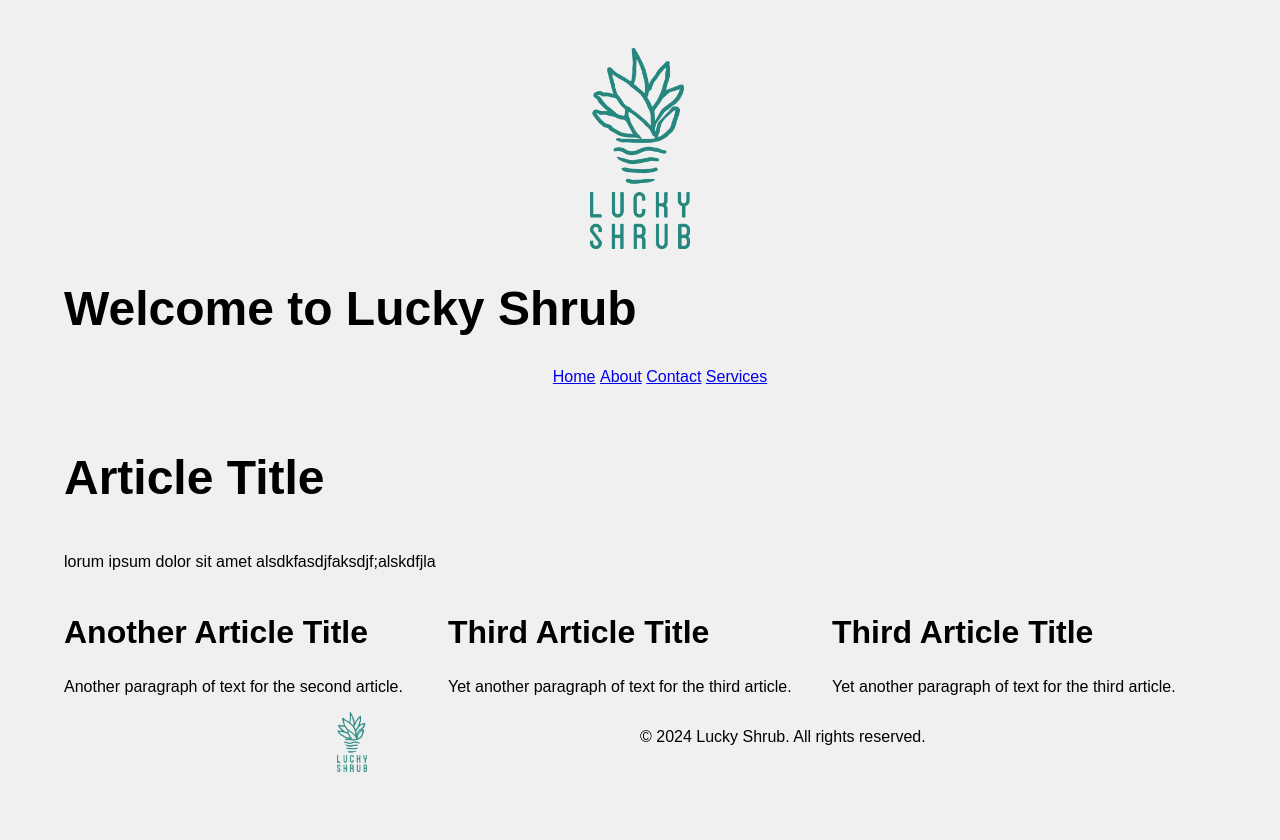
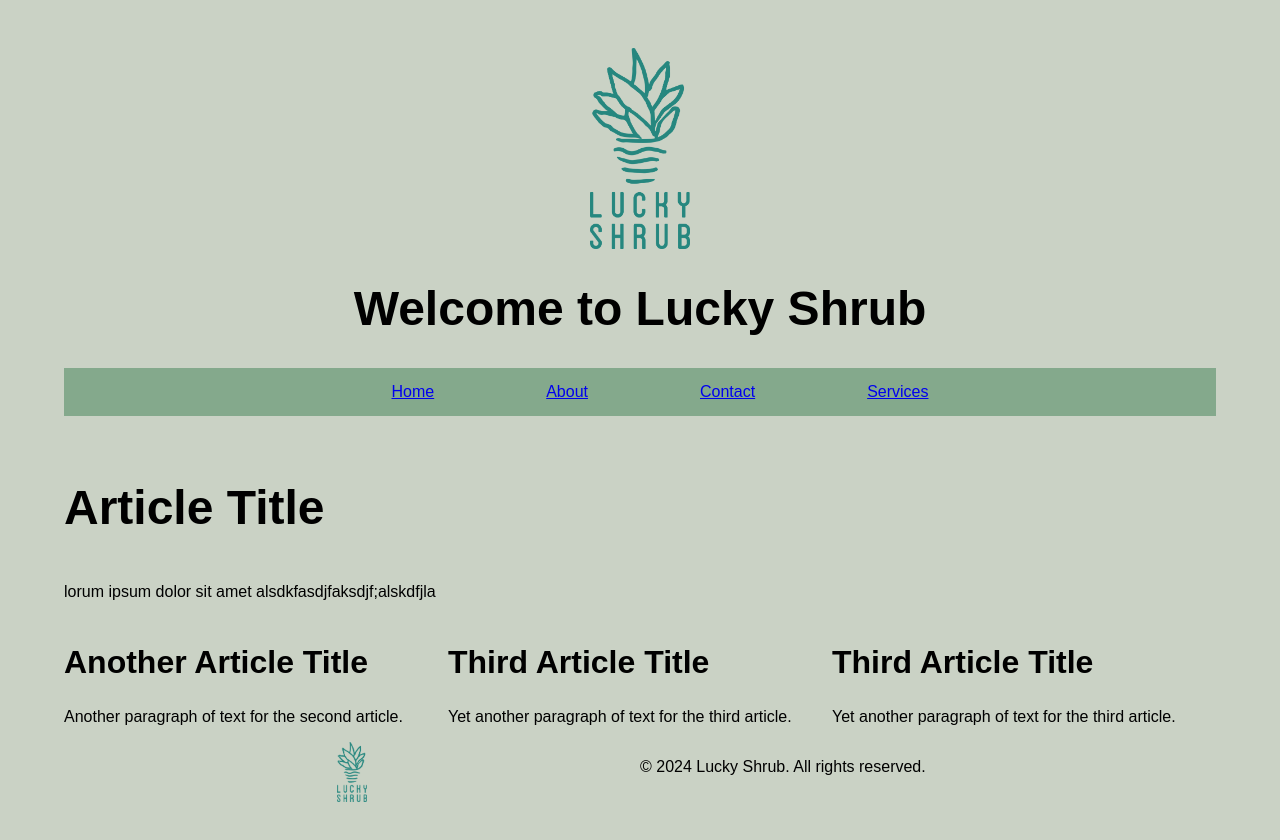
Before and after one commit to AswiJuli/Lucky-Shrub, a plain HTML site: page index.html in a window 1280 px wide. Drawn offline with Linux system fonts and the light colour scheme.

Commit message:
Just changed a couple things, before claude

```diff
--- a/styles.css
+++ b/styles.css
@@ -1,5 +1,5 @@
 body{
-    background-color: #f0f0f0;
+    background-color: #cad2c5;
     font-family: Arial, sans-serif;
     margin-top: 3rem;
     margin-bottom: 3rem;
@@ -7,12 +7,24 @@ body{
     margin-right: 5%;
 }
 
+ul{
+    display:flex;
+    justify-content: center;
+    gap:7rem;
+    background-color: #84a98c;
+    height: 3rem;
+    align-items: center;
+}
 h1{
     font-size:3rem;
 }
 
 h2{
     font-size:2rem;
+}
+
+header{
+    text-align: center;
 }
 
 header > img{
```
